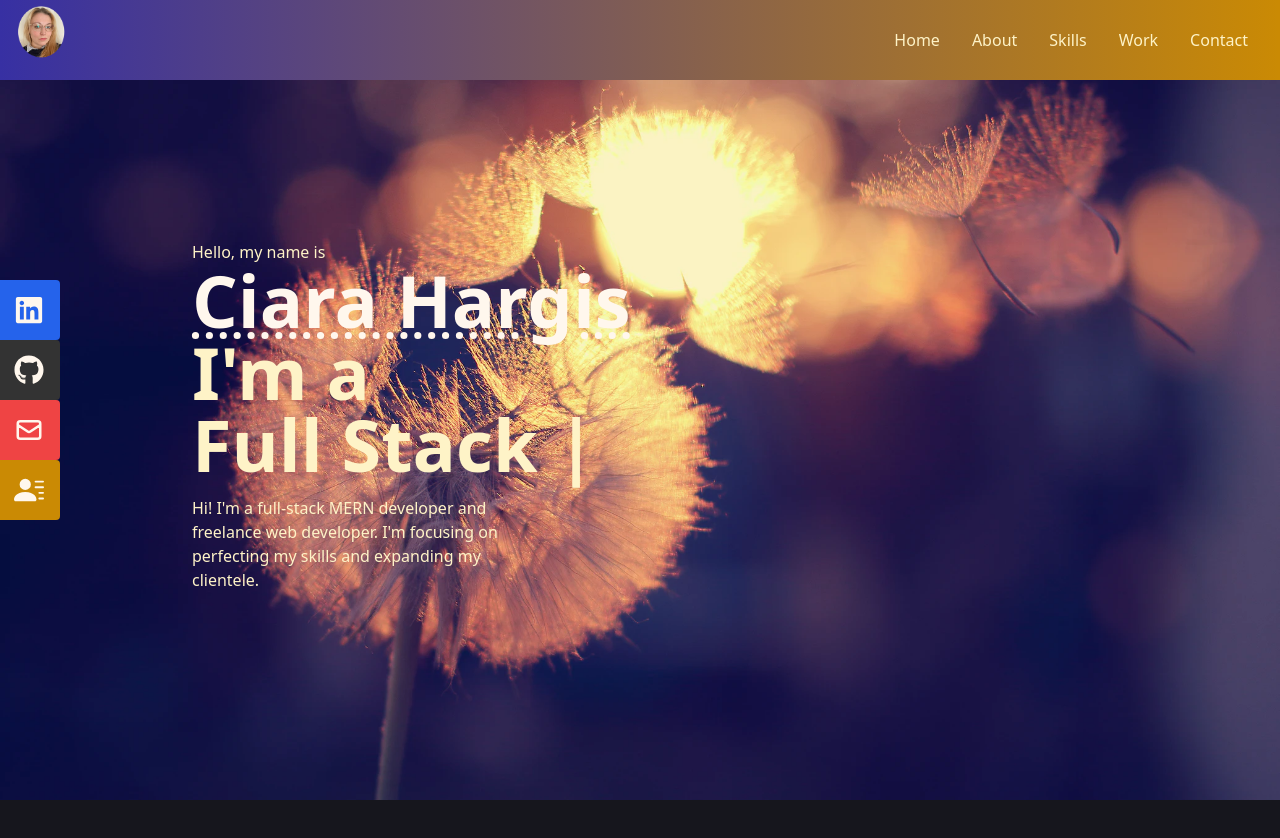
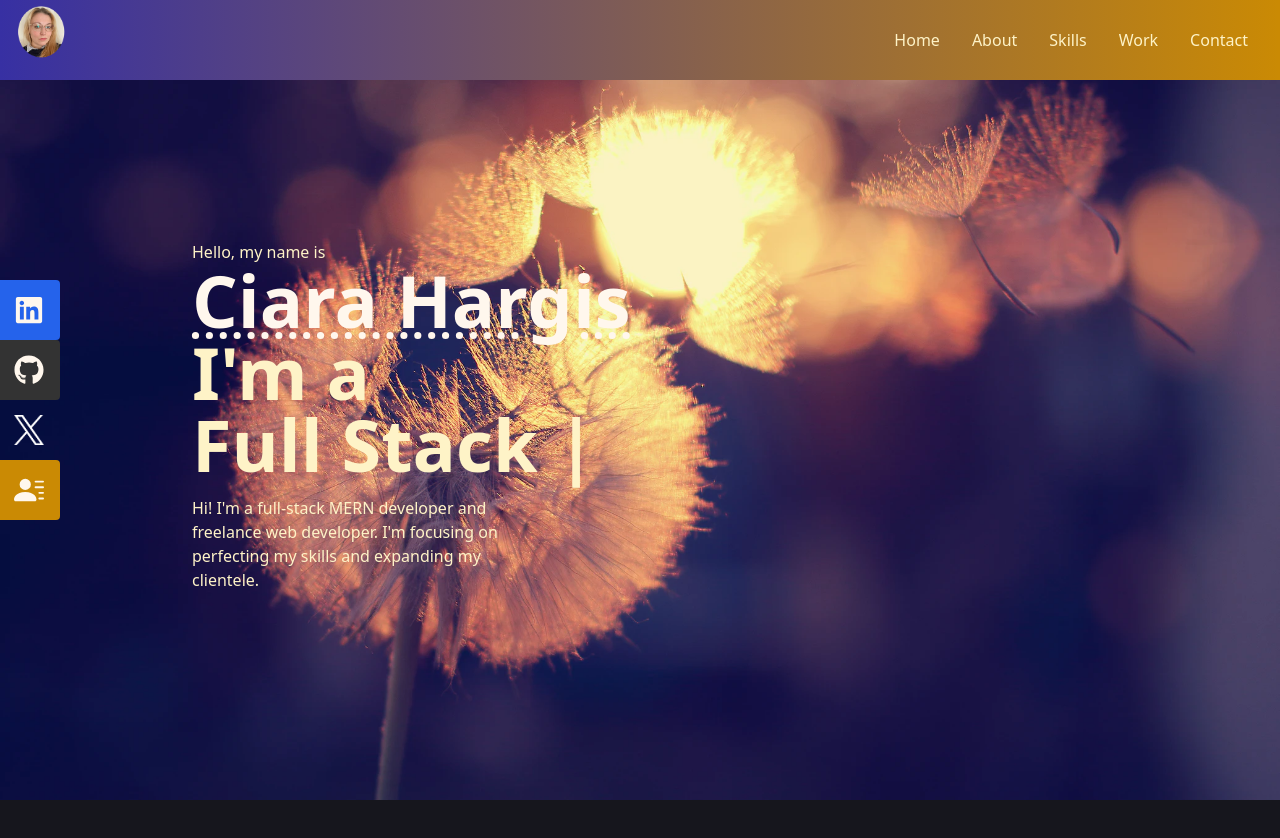
Before and after one commit to NumiBlue/reactportfolio, a React (Create React App) app: page / in a window 1280 px wide. Shown: the top 838 px of the page. Built offline with nearby package versions, Linux system fonts and the light colour scheme; a web font is replaced by a local one.

Commit message:
replaces email with x icon

```diff
--- a/src/components/Navbar.jsx
+++ b/src/components/Navbar.jsx
@@ -8,6 +8,7 @@ import {
 import { HiOutlineMail } from 'react-icons/hi';
 import { BsFillPersonLinesFill } from 'react-icons/bs';
 import Image from '../assets/myImage.png';
+import xImage from '../assets/logo-white.png'; // Adjust the path to match your directory structure
 import { Link } from 'react-scroll';
 
 const Navbar = () => {
@@ -110,12 +111,12 @@ const Navbar = () => {
               Github <FaGithub size={30} />
             </a>
           </li>
-          <li className='w-[160px] h-[60px] flex justify-between items-center ml-[-100px] hover:ml-[-10px] duration-300 bg-red-500 rounded-tr rounded-br'>
+          <li className='w-[160px] h-[60px] flex justify-between items-center ml-[-100px] hover:ml-[-10px] duration-300 bg-black-800 rounded-tr rounded-br'>
             <a
               className='flex justify-between items-center w-full text-orange-50'
               href='/'
             >
-              Email <HiOutlineMail size={30} />
+              X <img src={xImage} alt="X icon" style={{width: '30px', height: 'auto'}} />
             </a>
           </li>
           <li className='w-[160px] h-[60px] flex justify-between items-center ml-[-100px] hover:ml-[-10px] duration-300 bg-yellow-600 rounded-tr rounded-br'>
```
